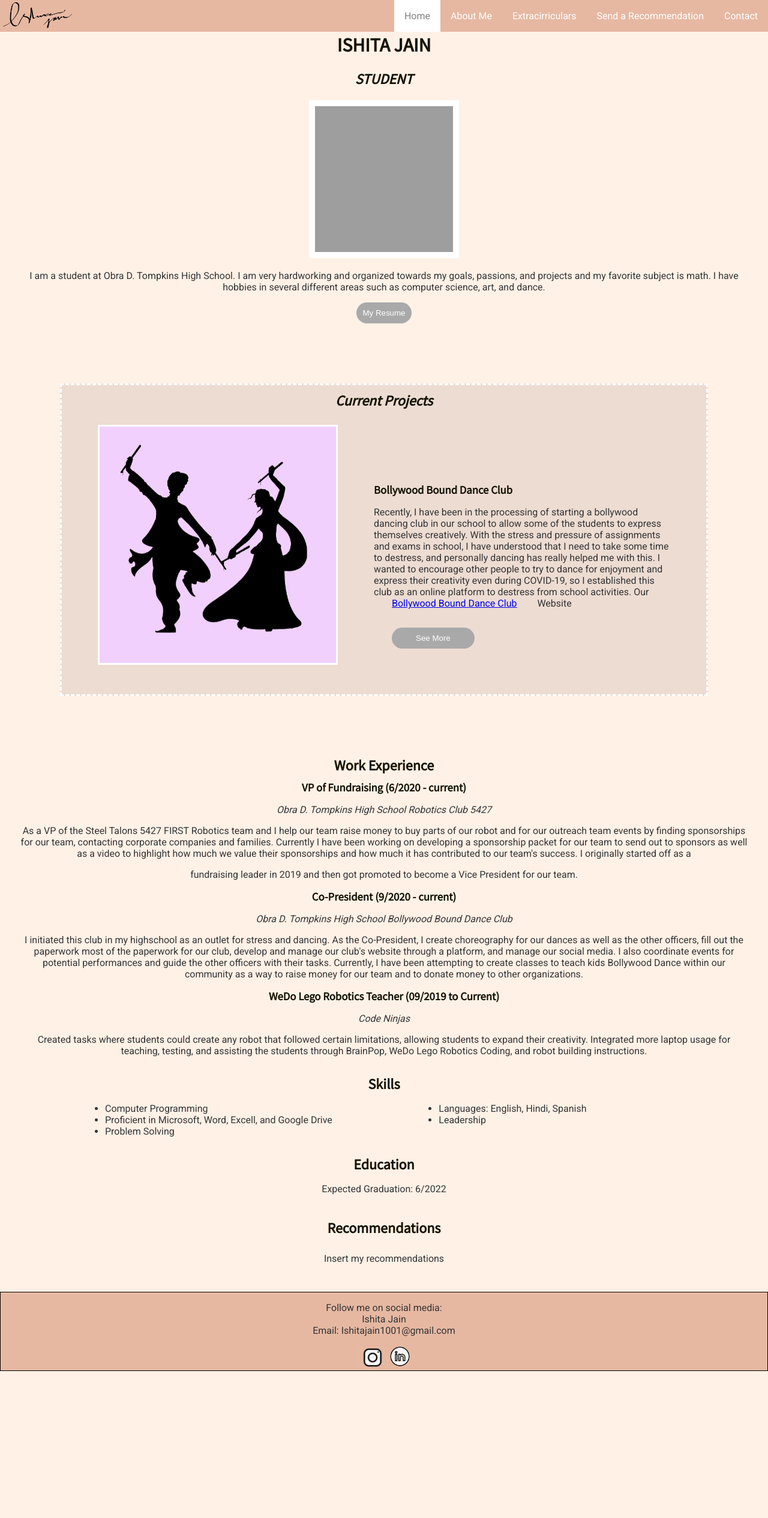
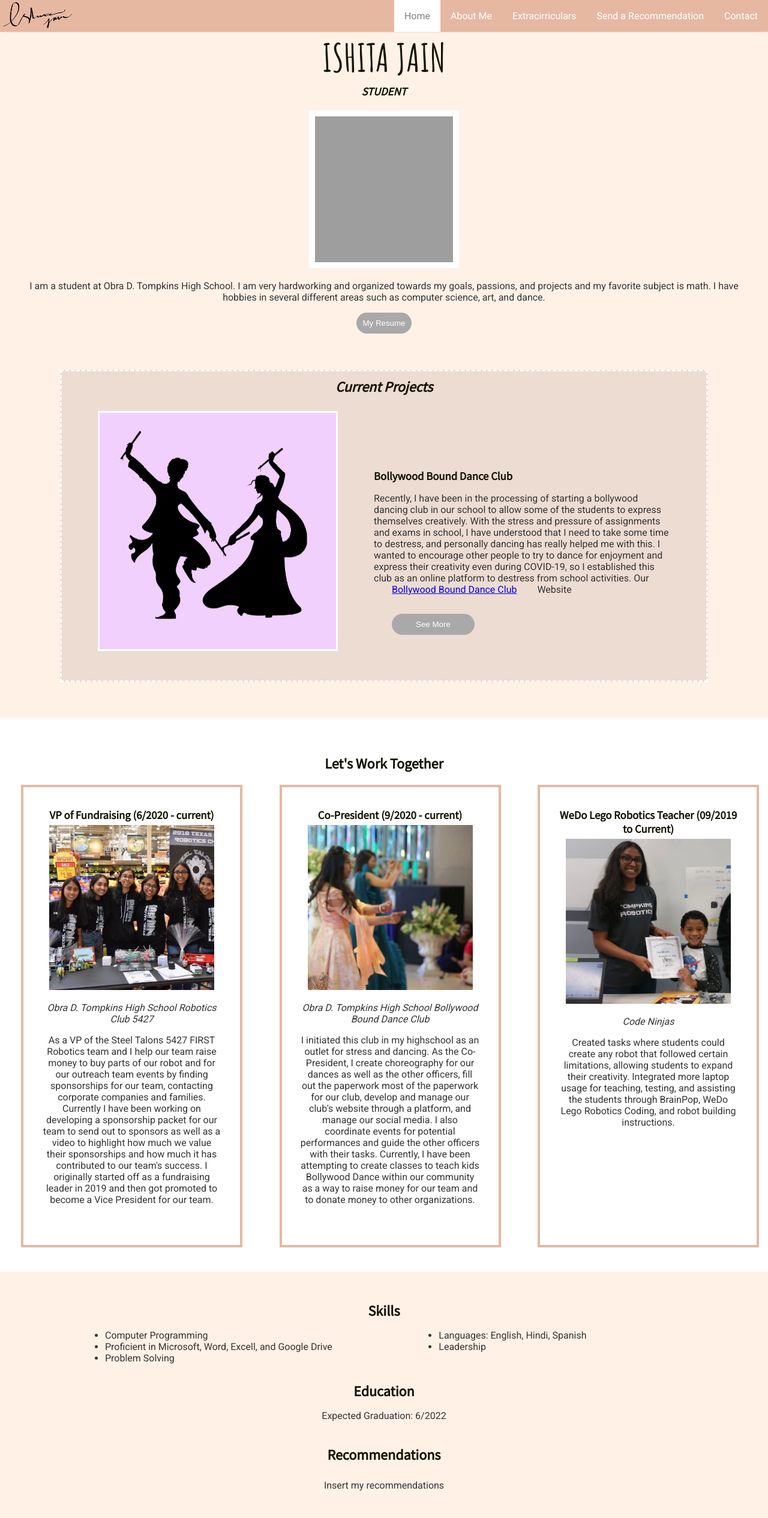
Before and after one commit to Ishitajain1001/ishita-resume, a plain HTML site: page index.html in a window 1280 px wide. Shown: the top 2530 px of the page at 60% size. Before the commit the page ends 2285 px from the top, so only its background shows below. Drawn offline with Linux system fonts and the light colour scheme; grey boxes are pictures that could not be loaded.

Commit message:
work experience format changed

```diff
--- a/css/home_page.css
+++ b/css/home_page.css
@@ -33,18 +33,18 @@ button a {
 }
 
 /* PROJECTS */
-.flex-grid :first-child {
+.project :first-child {
   flex: 0;
 }
-.flex-grid :last-child {
-  flex: 1;
+.project :last-child {
+  flex: 2;
   margin: 15px 30px;
 }
 .current-projects {
   background-color: #EDDCD2;
   border-style: dashed;
   border-color: white;
-  margin: 100px;
+  margin: 60px 100px;
   padding-left: 30px;
   padding-right: 30px;
   padding-bottom: 30px;
@@ -65,7 +65,56 @@ button a {
 }
 /*Work experience*/
 .work-experience {
-  margin: 30px;
+  margin: 50px 0; /*right&left = 100px*/
+  display: block;
+  /* border: 3px solid #EDDCD2; */
+  padding: 50px 0px;
+  background-color: white;
+}
+
+.past-work .col {
+  flex: 1;
+}
+
+.past-work {
+  margin: auto 25px;
+  justify-content: space-between;
+  gap: 25px;
+}
+.past-work .col {
+  flex: 1;
+}
+
+.past-work div {
+  width: 30%;
+}
+.past-work img {
+  width: 275px;
+}
+
+.past-work {
+  display: flex;
+  justify-content: space-between;
+}
+.past-work .col{
+  width: 100%;
+  height:100%;
+  margin: 10px;
+}
+
+@media (max-width: 400px) {
+  .past-work, .current-projects {
+    display: block;
+    div {
+      width: 100%;
+      margin: 0 0 10px 0;
+    }
+  }
+}
+
+.past-work .col {
+  border: solid #e6b8a2 4px;
+  padding: 30px;
 }
 
 /*Skills*/
--- a/css/styles.css
+++ b/css/styles.css
@@ -27,10 +27,18 @@ main {
   margin-top: 55px;
 }
 
-h1, h2, h3 {
+h2, h3 {
   color: #141301ff;
   padding: 0px;
   font-family: 'Source Sans Pro', sans-serif;
+}
+
+h1 {
+  color: #141301ff;
+  padding: 0px;
+  font-family: 'Amatic SC', cursive;
+  font-size: 64px;
+  margin-bottom: 0;
 }
 
 h1, h2 {
@@ -61,6 +69,7 @@ nav ul {
   padding: 0px;
   overflow: hidden;
   background-color: #e6b8a2;
+  box-shadow: 0 2px 2px -2px rgba(0,0,0,.2);
 }
 nav .pages a:hover {
   background-color: #cb997e;
@@ -79,7 +88,6 @@ nav .pages a:hover {
   background-color: white;
 }
 
-
 .home-logo {
   float:left;
   width: 125px;
@@ -97,6 +105,7 @@ nav .pages a:hover {
   background-color: white;
   border: solid black 1px;
   padding: 5px auto;
+  width: 100%;
   margin-top: 0px;
   text-align: center;
   background-color: #e6b8a2;
--- a/index.html
+++ b/index.html
@@ -4,7 +4,8 @@
     <meta charset="utf-8">
     <meta name = "viewport" content = "width=device-width, initial-scale=1.0">
     <title>Ishita-Resume</title>
-    <link href="https://fonts.googleapis.com/css2?family=Roboto&family=Source+Sans+Pro&display=swap" rel="stylesheet">
+    <link rel="preconnect" href="https://fonts.gstatic.com">
+<link href="https://fonts.googleapis.com/css2?family=Amatic+SC:wght@700&family=Roboto&family=Source+Sans+Pro&display=swap" rel="stylesheet">
     <link rel="stylesheet" href="css/styles.css">
     <link rel="stylesheet" href="css/home_page.css">
 
@@ -31,7 +32,7 @@
           <h1>ISHITA JAIN</h1>
         </header>
         <section>
-          <h2 id="occupation">STUDENT</h2>
+          <h3 id="occupation">STUDENT</h3>
           <img src="images/profile-pic.jpg"
           <p>I am a student at Obra D. Tompkins High School. I am very hardworking and organized towards my goals, passions, and projects and my favorite subject is math. I have hobbies in several different areas such as computer science, art, and dance.</p>
         </section>
@@ -43,28 +44,47 @@
       <!-- ********************  CURRENT PROJECTS  *********************** -->
       <div  class="current-projects">
         <h2>Current Projects</h2>
-        <div class="flex-grid">
+        <div class="flex-grid project">
           <div><img src="images\bollywood-bound-logo.jpeg" alt="Bollywood Bound Dance Club Logo"></div>
-          <div><h3><br><br><br><br>Bollywood Bound Dance Club</h3><p>Recently, I have been in the processing of starting a bollywood dancing club in our school to allow some of the students to express themselves creatively. With the stress and pressure of assignments and exams in school, I have understood that I need to take some time to destress, and personally dancing has really helped me with this. I wanted to encourage other people to try to dance for enjoyment and express their creativity even during COVID-19, so I established this club as an online platform to destress from school activities. Our <a href="https://projectbollywoodbo.wixsite.com/bollywoodbound" target="_blank">Bollywood Bound Dance Club</a> Website</p><button type="button" name="club"><a href="about_me.html">See More</a></button></div>
+          <div><h3><br><br><br><br>Bollywood Bound Dance Club</h3><p>Recently, I have been in the processing of starting a bollywood dancing club in our school to allow some of the students to express themselves creatively. With the stress and pressure of assignments and exams in school, I have understood that I need to take some time to destress, and personally dancing has really helped me with this. I wanted to encourage other people to try to dance for enjoyment and express their creativity even during COVID-19, so I established this club as an online platform to destress from school activities. Our <a href="https://projectbollywoodbo.wixsite.com/bollywoodbound" target="_blank">Bollywood Bound Dance Club</a> Website</p><button type="button" name="club"><a href="extracirriculars.html">See More</a></button></div>
         </div>
       </div>
 
       <!-- ********************  WORK EXPERIENCE  *********************** -->
       <div class="work-experience">
-        <h2>Work Experience</h2>
+        <h2>Let's Work Together</h2>
+        <div class="flex-grid past-work">
+          <div class="robo-fundraising row">
+            <div class="col">
               <h3>VP of Fundraising (6/2020 - current)</h3>
+              <img src="images\kroger-robo.jpg" alt="">
               <p class = "location">Obra D. Tompkins High School Robotics Club 5427</p>
-        <p>As a VP of the Steel Talons 5427 FIRST Robotics team and I help our team raise money to buy parts of our robot and for our outreach team events by finding sponsorships for our team, contacting corporate companies and families. Currently I have been working on developing a sponsorship packet for our team to send out to sponsors as well as a video to highlight how much we value their sponsorships and how much it has contributed to our team's success. I originally started off as a </p> fundraising leader in 2019 and then got promoted to become a Vice President for our team.
+              <p>As a VP of the Steel Talons 5427 FIRST Robotics team and I help our team raise money to buy parts of our robot and for our outreach team events by finding sponsorships for our team, contacting corporate companies and families. Currently I have been working on developing a sponsorship packet for our team to send out to sponsors as well as a video to highlight how much we value their sponsorships and how much it has contributed to our team's success. I originally started off as a fundraising leader in 2019 and then got promoted to become a Vice President for our team.</p>
               <p></p>
+            </div>
+          </div>
 
+          <div class="president-bbdc row">
+            <div class="col">
               <h3>Co-President (9/2020 - current)</h3>
+              <img src="images\bollywood.jpg" alt="" class="wed-dance">
               <p class = "location">Obra D. Tompkins High School Bollywood Bound Dance Club</p>
               <p>I initiated this club in my highschool as an outlet for stress and dancing. As the Co-President, I create choreography for our dances as well as the other officers, fill out the paperwork most of the paperwork for our club, develop and manage our club's website through a platform, and manage our social media. I also coordinate events for potential performances and guide the other officers with their tasks. Currently, I have been attempting to create classes to teach kids Bollywood Dance within our community as a way to raise money for our team and to donate money to other organizations.
               <p></p>
+            </div>
+          </div>
 
+          <div class="weDeo-teacher row">
+            <div class="col">
               <h3>WeDo Lego Robotics Teacher (09/2019 to Current)</h3>
+              <img src="images\lego.jpg" alt="">
               <p class = "location">Code Ninjas</p>
               <p>Created tasks where students could create any robot that followed certain limitations, allowing students to expand their creativity. Integrated more laptop usage for teaching, testing, and assisting the students through BrainPop, WeDo Lego Robotics Coding, and robot building instructions.</p>
+            </div>
+          </div>
+
+        </div>
+
       </div>
 
       <!-- ********************  SKILLS  *********************** -->
--- a/script.js
+++ b/script.js
@@ -2,6 +2,7 @@
 var currentSlide = 1;
 var slides = document.getElementsByClassName("slideshow");
 displaySlides(currentSlide);
+console.log("Hello");
 
 function moveSlide(change){
   currentSlide += change;
@@ -41,7 +42,3 @@ EXTRA. onclick = currentPage;
 CONTACT. onclick = currentPage;
 REC. onclick = currentPage;
 ABOUT. onclick = currentPage;
-
-
-
-</script>
```
Also changed, not shown: contact.html (+1 -1 lines), send_me_a_recommendation.html (+2 -2 lines), images/bollywood.jpg (added), images/kroger-robo.jpg (added), images/lego.jpg (added), 2 other files. Lines whose indentation alone changed are shown as unchanged.
